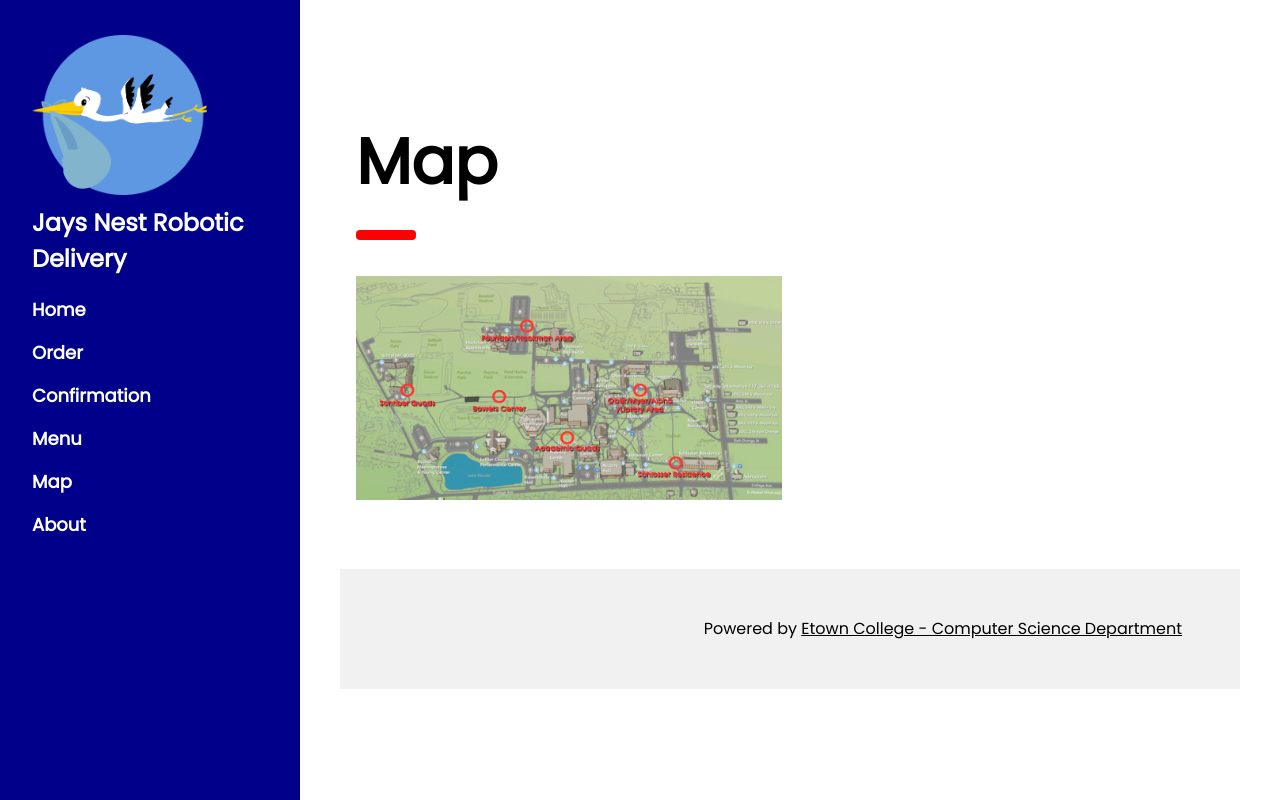
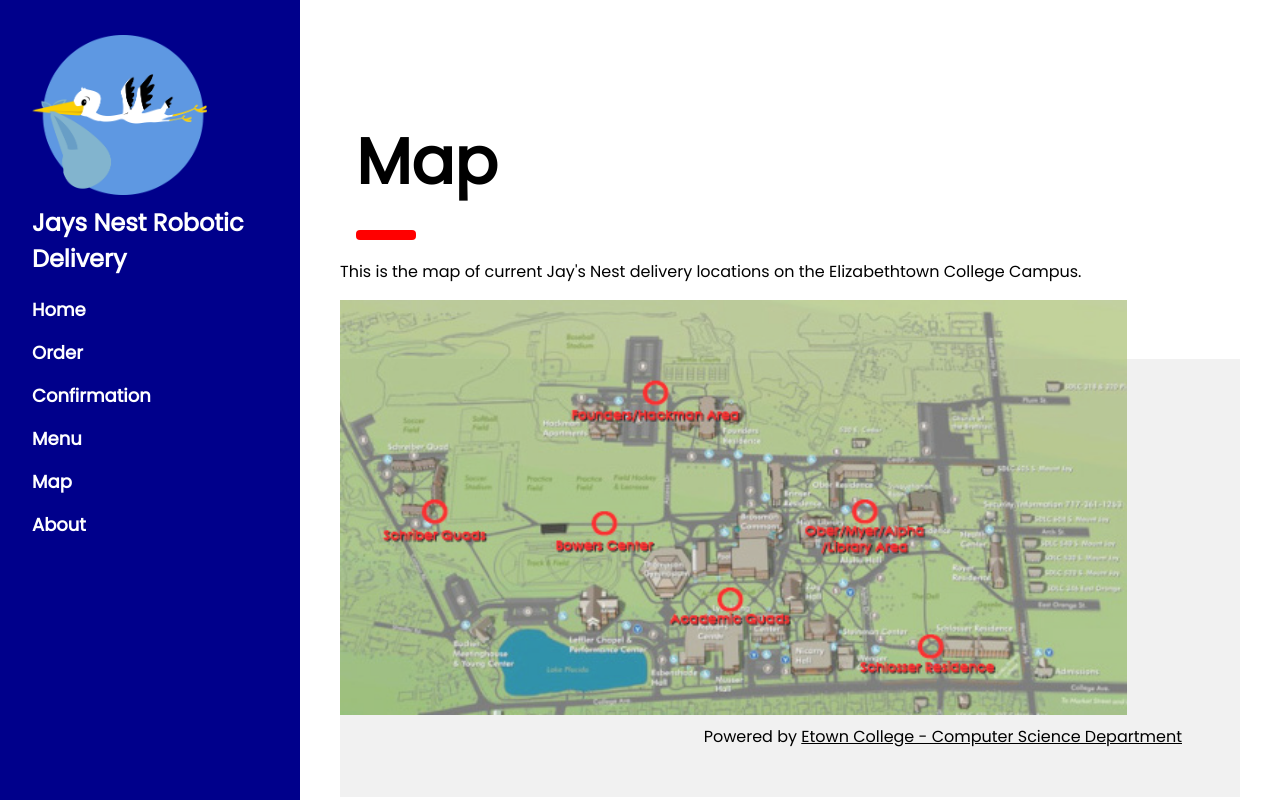
Before and after one commit to reddign/jaysnestrobots, a PHP site: page /jaysnestrobots/map.php in a window 1280 px wide. Run offline with PHP 8.4, Linux system fonts and the light colour scheme.

Commit message:
improved map page

```diff
--- a/src/map.php
+++ b/src/map.php
@@ -9,12 +9,23 @@ require("includes/header.php");
     <hr style="width:50px;border:5px solid red" class="w3-round">
  </div>
 
+ <?php
+  echo "This is the map of current Jay's Nest delivery locations on the Elizabethtown College Campus.";
+  ?>
+
 <!-- Photo grid (modal) -->
-<div class="w3-row-padding">
+<div>
     <div class="w3-half">
-      <img src="images/map.jpg" style="width:100%" onclick="onClick(this)" alt="Delivery Locations on Campus Map">
+      <img src="images/map.jpg" style="width:175%" onclick="onClick(this)" alt="Delivery Locations on Campus Map">
     </div>
 
+    <div id="modal01" class="w3-modal w3-black" style="padding-top:0" onclick="this.style.display='none'">
+    <span class="w3-button w3-black w3-xxlarge w3-display-topright">x</span>
+    <div class="w3-modal-content w3-animate-zoom w3-center w3-transparent w3-padding-64">
+      <img id="img01" class="w3-image">
+      <p id="caption"></p>
+    </div>
+</div>
 
  <?PHP
 require("includes/footer.php");
```
